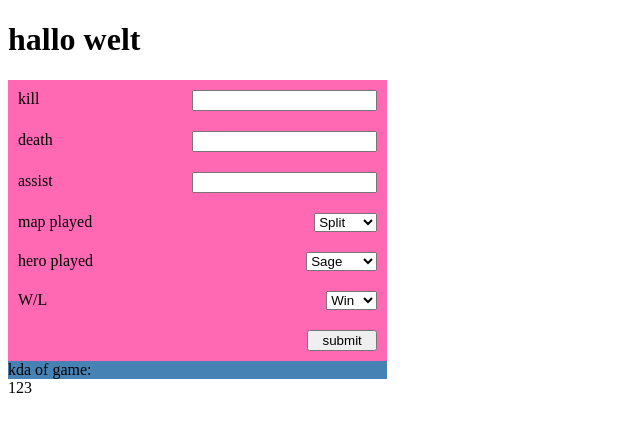
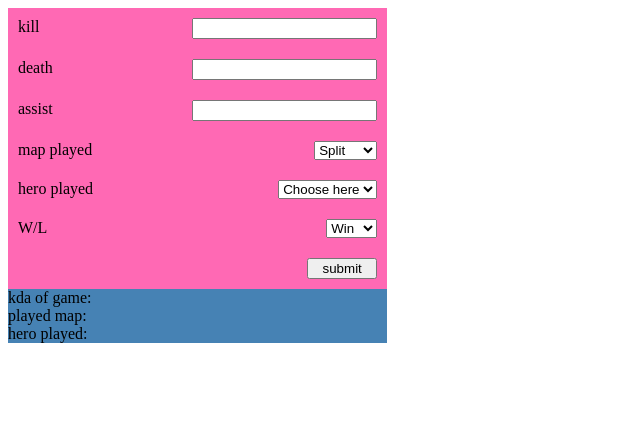
Before and after one commit to maxilukowski/valorant-app, a React (Create React App) app: page / in a window 1280 px wide. Shown: the top 432 px of the page, without its empty margins (0-640 px from the left). Built offline with nearby package versions, Linux system fonts and the light colour scheme.

Commit message:
attersee

```diff
--- a/src/App.js
+++ b/src/App.js
@@ -1,29 +1,32 @@
 import React, { useState } from 'react'
 import KdaForm from './components/KDAForm/KdaForm'
 import DisplayStats from './components/DisplayStats'
+import styled from 'styled-components'
 
 export default function App() {
   const [kda, setKda] = useState('')
   const [playedMap, setPlayedMap] = useState('')
-  /*  const [allInfo, setAllInfo] = useState({
-    kda: '',
-    map: '',
-  }) */
+  const [playedHero, setPlayedHero] = useState('')
+
   return (
-    <div>
-      <h1>hallo welt</h1>
-      <KdaForm onSubmit={setAllInfo} info={playedMap} />
-      {/* @TODO 3 Would be great: Move right and display all form values */}
-      {/* @TODO 4 Optional: Try to store data into json-server */}
-      {/* @TODO 5 Optional: Try to read data from json-server */}
-      <DisplayStats kda={kda} />
-      <div>{playedMap}123</div>
-    </div>
+    <Container>
+      <KdaForm onSubmit={setAllInfo} />
+      {/* @TODO 1 Would be great: Move right and display all form values */}
+      {/* @TODO 2 udemy */}
+      {/* @TODO 3 Optional: Try to store data into json-server */}
+      {/* @TODO 4 Optional: Try to read data from json-server */}
+      <DisplayStats kda={kda} map={playedMap} hero={playedHero} />
+    </Container>
   )
 
-  function setAllInfo({ kda, map }) {
-    /* setAllInfo({ ...allInfo, kda, map }) */
-    setKda(kda)
-    setPlayedMap(map)
+  function setAllInfo(formData) {
+    setPlayedHero(formData.hero)
+    setKda(formData.kda)
+    setPlayedMap(formData.map)
   }
 }
+
+const Container = styled.div`
+  display: flex;
+  flex-direction: column;
+`
--- a/src/components/DisplayStats.js
+++ b/src/components/DisplayStats.js
@@ -1,14 +1,20 @@
 import React from 'react'
 import styled from 'styled-components'
 
-export default ({ kda }) => {
-  return <Container>kda of game: {kda}</Container>
+export default ({ kda, map, hero }) => {
+  return (
+    <Container>
+      <div>kda of game: {kda}</div>
+      <div>played map: {map}</div>
+      <div>hero played: {hero}</div>
+    </Container>
+  )
 }
 
 const Container = styled.div`
+  display: flex;
+  flex-direction: column;
   background: steelblue;
   width: 30%;
-  display: flex;
-  flex-direction: column;
   justify-content: space-between;
 `
--- a/src/components/KDAForm/HeroOptions.js
+++ b/src/components/KDAForm/HeroOptions.js
@@ -3,11 +3,19 @@ import styled from 'styled-components'
 
 const heroList = ['Sage', 'Sova', 'Pheonix', 'Omen']
 
-export default () => {
+export default ({ setFormData, formData }) => {
   return (
     <Wrapper>
       hero played
-      <select>
+      <select
+        value={formData.hero}
+        onChange={(event) =>
+          setFormData({ ...formData, hero: event.target.value })
+        }
+      >
+        <option value='' selected disabled hidden>
+          Choose here
+        </option>
         {heroList.map((heroName) => {
           return <option key={heroName}>{heroName}</option>
         })}
--- a/src/components/KDAForm/InsertKda.js
+++ b/src/components/KDAForm/InsertKda.js
@@ -3,23 +3,33 @@ import styled from 'styled-components'
 
 const KDA = ['kill', 'death', 'assist']
 
-export default ({ updateData }) => {
+export default ({ setFormData, formData }) => {
   return (
     <Container>
-      {KDA.map((value) => {
+      {KDA.map((formItemName) => {
         return (
-          <StyledLabel key={value}>
-            {value}
-            {/* wann benötigt mann bei inputfelder "name""value" etc?*/}
+          <StyledLabel key={formItemName}>
+            {formItemName}
             <input
+              name={formItemName}
               type='number'
-              onChange={(event) => updateData(value, event.target.value)}
+              value={formData[formItemName]}
+              onChange={(event) =>
+                setFormData({
+                  ...formData,
+                  [event.target.name]: event.target.value,
+                })
+              }
             />
           </StyledLabel>
         )
       })}
     </Container>
   )
+
+  /*   function handleChange(event) {
+    setForm({ ...form, [event.target.name]: event.target.value })
+  } */
 }
 
 const Container = styled.div`
--- a/src/components/KDAForm/KdaForm.js
+++ b/src/components/KDAForm/KdaForm.js
@@ -1,45 +1,42 @@
 import React, { useState } from 'react'
+import InsertKda from './InsertKda'
 import MapOptions from './MapOptions'
 import WinOrLoss from './WinOrLoss'
 import styled from 'styled-components'
-import InsertKda from './InsertKda'
 import HeroOptions from './HeroOptions'
 import { SubmitButton } from '../Button'
 
 export default ({ onSubmit }) => {
-  const [kdaValue, setKdaValue] = useState({
+  const [form, setForm] = useState({
     kill: '',
     death: '',
     assist: '',
+    map: '',
+    hero: '',
   })
 
   return (
     <>
-      <StyledForm onSubmit={formSubmit}>
-        <InsertKda updateData={updateKda} />
-        <MapOptions updateData={updateMap} />
-        <HeroOptions />
+      <StyledForm onSubmit={handleSubmit}>
+        <InsertKda setFormData={setForm} formData={form} />
+        <MapOptions setFormData={setForm} formData={form} />
+        <HeroOptions setFormData={setForm} formData={form} />
         <WinOrLoss />
         <SubmitButton />
       </StyledForm>
     </>
   )
 
-  function formSubmit(event) {
+  function handleSubmit(event) {
     event.preventDefault()
-    onSubmit({ kda: evaluateKda(kdaValue), map: updateMap() })
+    onSubmit({ kda: evaluateKda(form), map: form.map, hero: form.hero })
     event.target.reset()
   }
-  function updateKda(name, value) {
-    /*warum sind die brackets um name nötig?// wieso benötige ich nichtmehr kdavalue[name]?*/
-    setKdaValue({ ...kdaValue, [name]: parseInt(value) })
-  }
+  /*   function handleChange(event) {
+    setForm({ ...form, [event.target.name]: event.target.value })
+  } */
   function evaluateKda({ kill, death, assist }) {
-    return (kill + assist) / death
-  }
-  function updateMap(map) {
-    console.log(map)
-    return map
+    return (parseInt(kill) + parseInt(assist)) / death
   }
 }
 
--- a/src/components/KDAForm/MapOptions.js
+++ b/src/components/KDAForm/MapOptions.js
@@ -3,20 +3,25 @@ import styled from 'styled-components'
 
 const mapList = ['Split', 'Bind', 'Haven', 'Ascent']
 
-export default ({ updateData }) => {
+export default ({ setFormData, formData }) => {
   return (
-    <Wrapper>
+    <StyledLabel>
       map played
-      <select onChange={(event) => updateData(event.target.value)}>
+      <select
+        value={formData.map}
+        onChange={(event) =>
+          setFormData({ ...formData, map: event.target.value })
+        }
+      >
         {mapList.map((mapName) => {
           return <option key={mapName}>{mapName}</option>
         })}
       </select>
-    </Wrapper>
+    </StyledLabel>
   )
 }
 
-const Wrapper = styled.label`
+const StyledLabel = styled.label`
   display: flex;
   justify-content: space-between;
   margin: 10px 10px;
```
